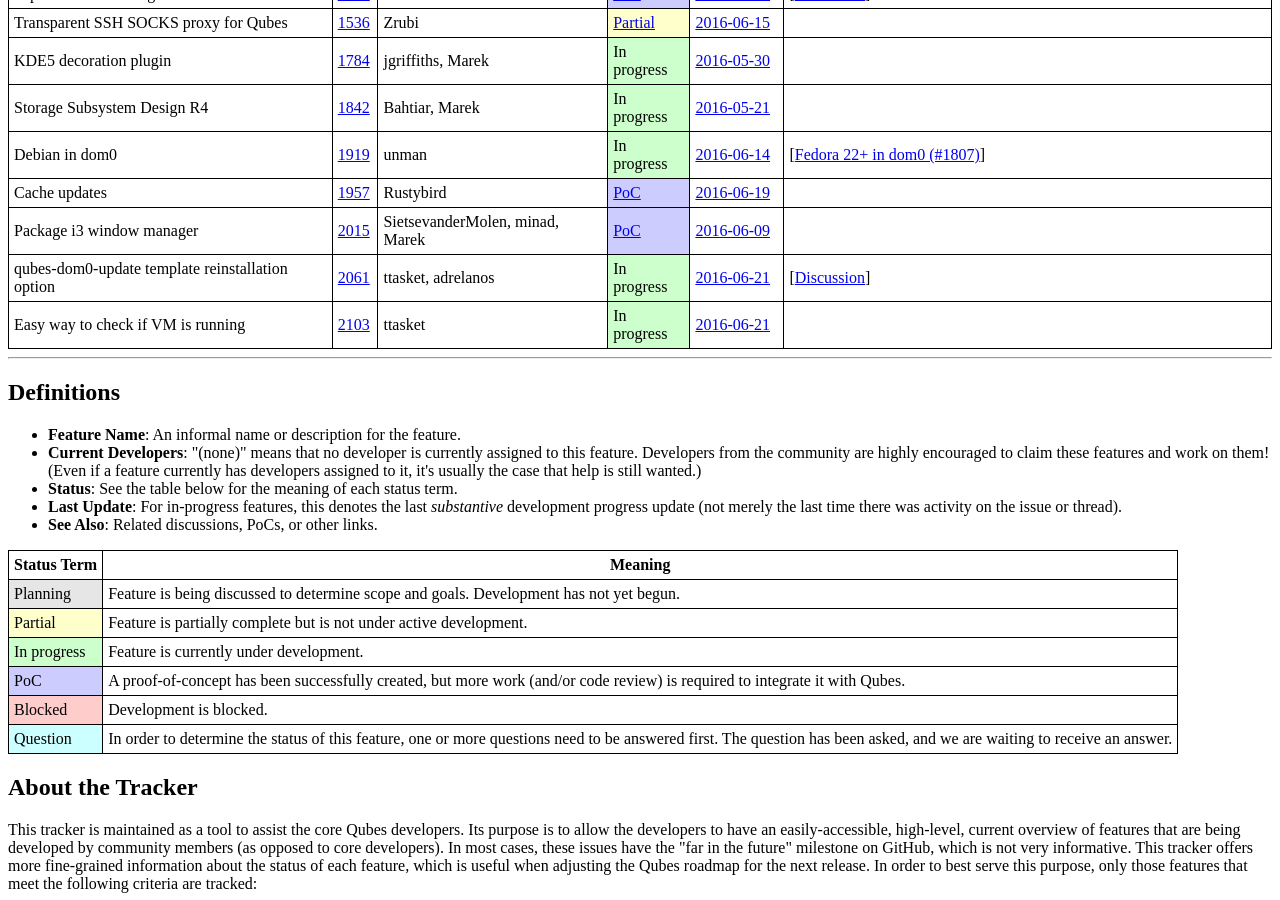
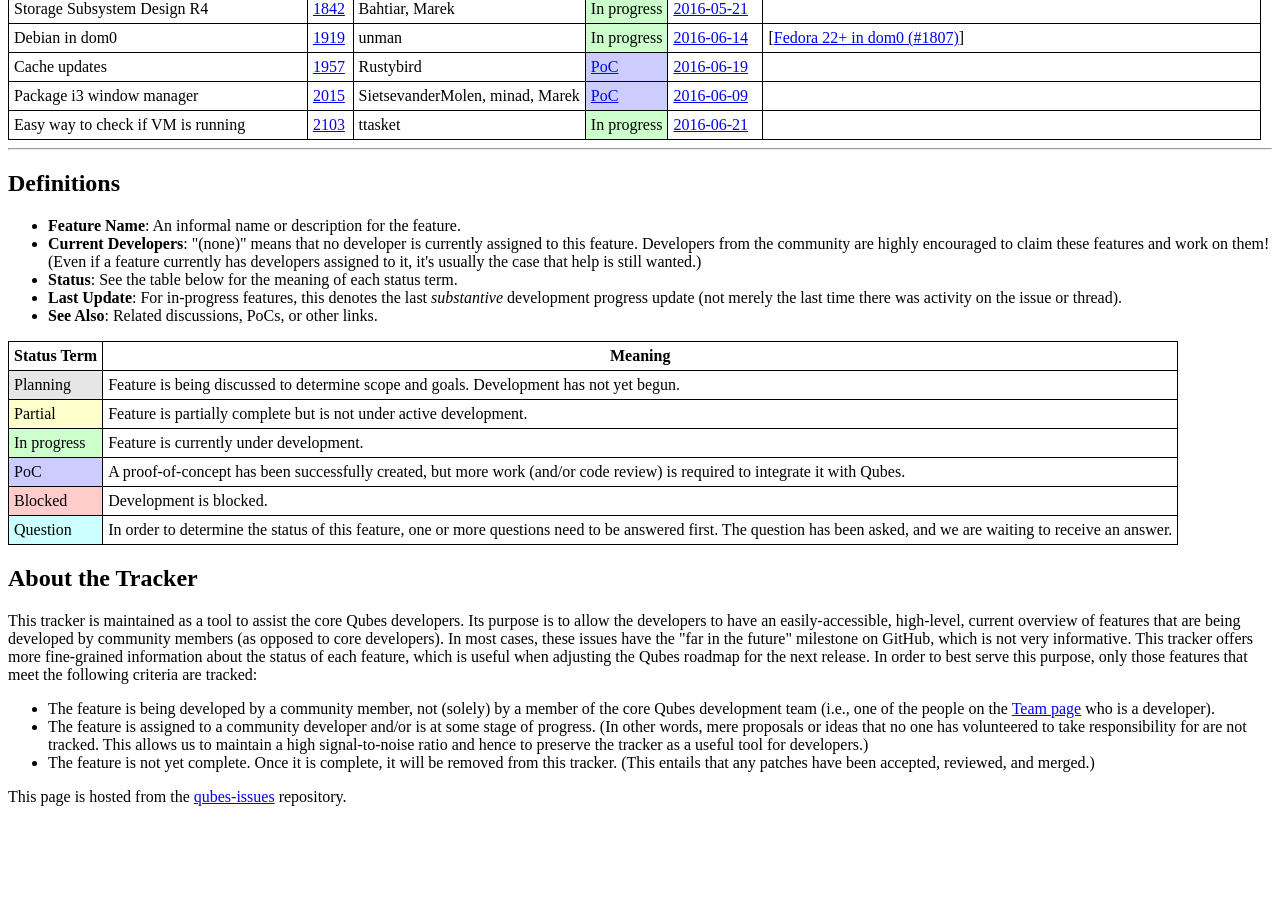
Before and after one commit to QubesOS/qubes-issues, a Jekyll site: the page built from index.md, in a window 1280 px wide and 900 px high, scrolled down 526 px. Built offline with Jekyll 4.4.1, drawn with Linux system fonts in a browser that asks for light colours; after the commit the page ends 1348 px from its top, so only the background shows below that.

Commit message:
Untrack #2061 (completed)

```diff
--- a/_data/features.yml
+++ b/_data/features.yml
@@ -257,21 +257,6 @@
   - desc   :
     url    :
 
-- name   : qubes-dom0-update template reinstallation option
-  issue  : 2061
-  devs   : ttasket, adrelanos
-  status :
-    term   : In progress
-    url    :
-  updated:
-    date   : 2016-06-21
-    url    : https://github.com/QubesOS/qubes-issues/issues/2061#issuecomment-227559537
-  info   :
-  - desc   : Discussion
-    url    : https://groups.google.com/d/topic/qubes-devel/FpTj8lYxSGI/discussion
-  - desc   :
-    url    :
-
 - name   : Easy way to check if VM is running
   issue  : 2103
   devs   : ttasket
```
